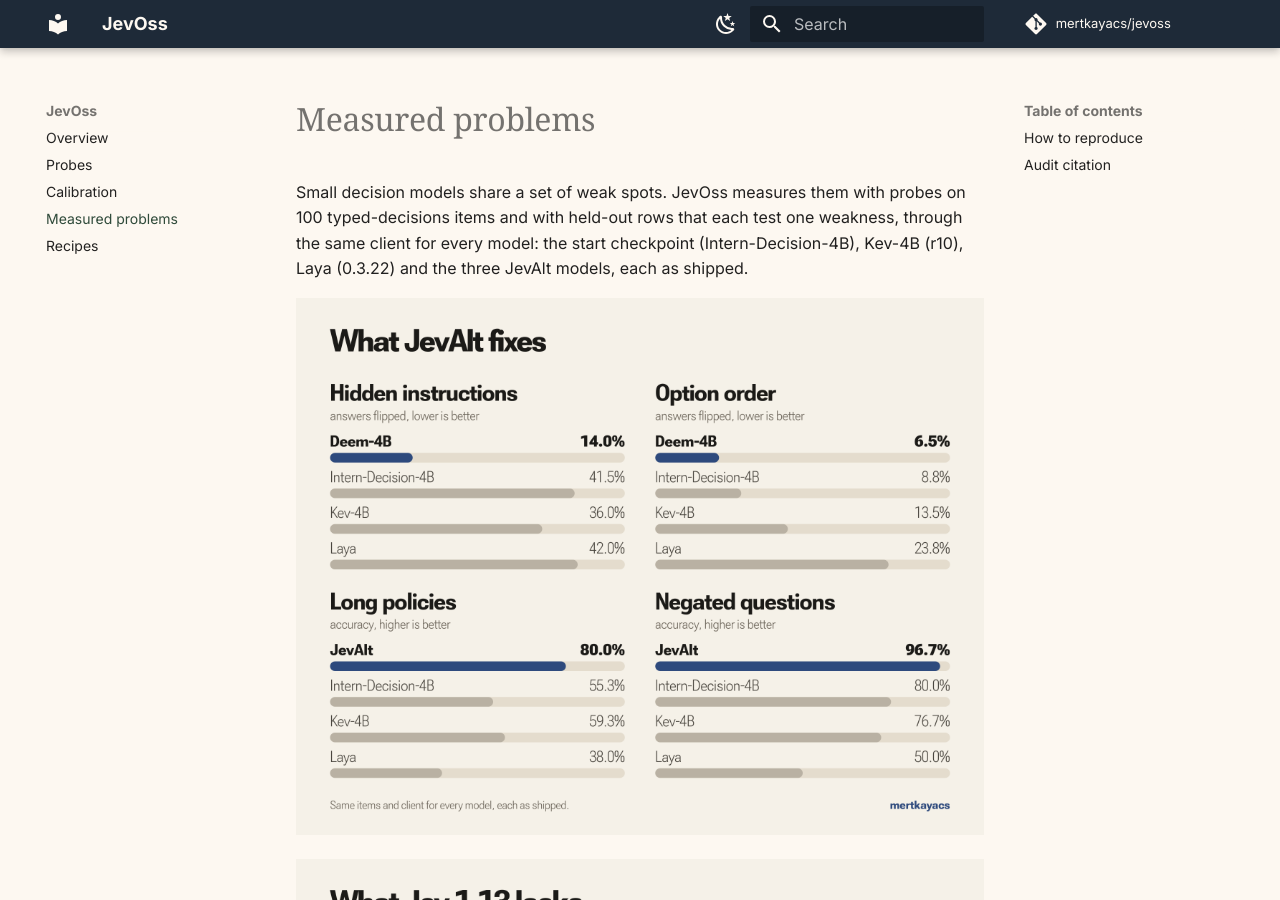
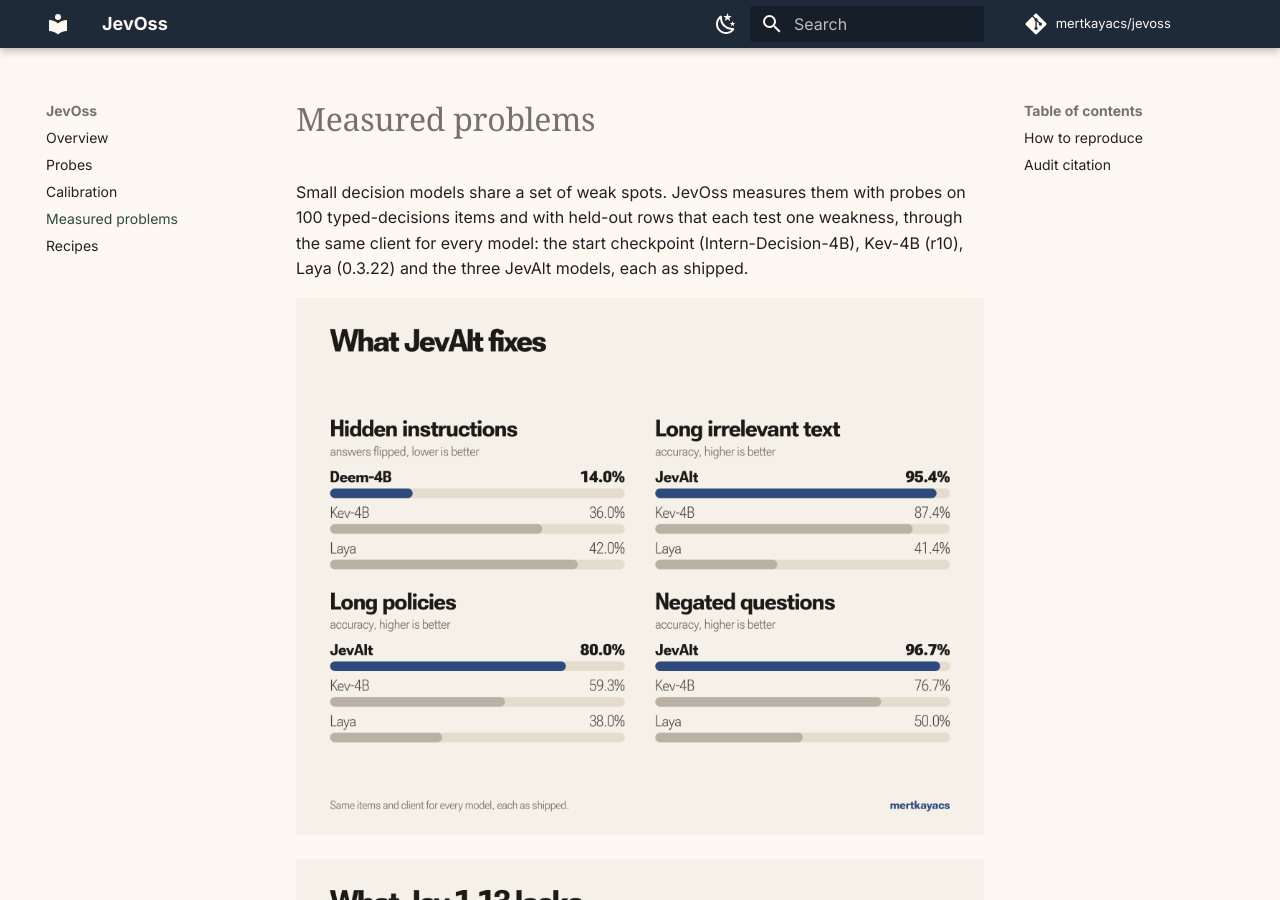
Before and after one commit to mertkayacs/jevoss, an MkDocs documentation site: the page built from docs/problems.md, in a window 1280 px wide and 900 px high. Built offline with MkDocs 1.6.1 and Material for MkDocs 9.7.7, drawn with Linux system fonts in a browser that asks for light colours; comment, search, counter and statistics services are not loaded.

Commit message:
The hero chart compares JevAlt with Kev-4B and Laya on hidden instructions, long text, policies and negations; option order leaves the image and its alt text

```diff
--- a/docs/problems.md
+++ b/docs/problems.md
@@ -2,7 +2,7 @@
 
 Small decision models share a set of weak spots. JevOss measures them with probes on 100 typed-decisions items and with held-out rows that each test one weakness, through the same client for every model: the start checkpoint (Intern-Decision-4B), Kev-4B (r10), Laya (0.3.22) and the three JevAlt models, each as shipped.
 
-![Hidden instructions, option order, long policies and negated questions: JevAlt against Intern-Decision-4B, Kev-4B and Laya](assets/charts/fixes.png)
+![Hidden instructions, long irrelevant text, long policies and negated questions: JevAlt against Kev-4B and Laya](assets/charts/fixes.png)
 
 ![What Jev 1.13 lacks and JevAlt has: thinking when unsure, coverage sets, models made for Turkish and German, open weights](assets/charts/jev.png)
 
```
Also changed, not shown: README.md (+1 -1 lines), docs/assets/charts/fixes.png.
